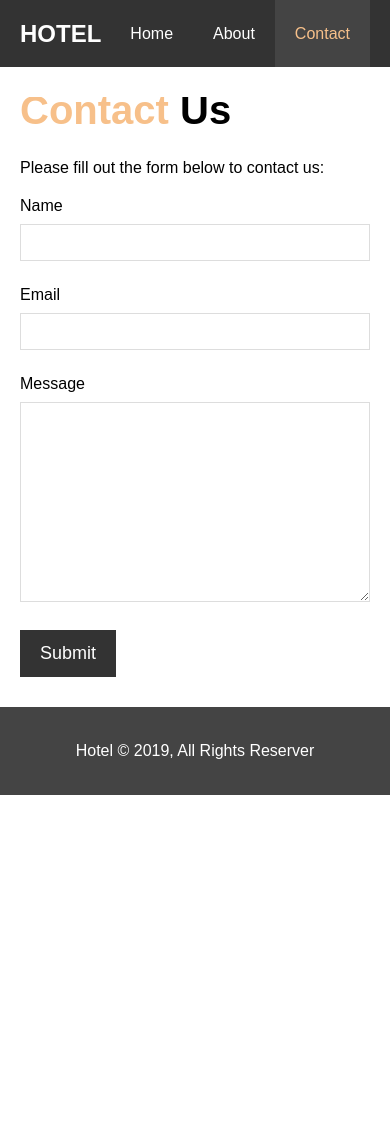
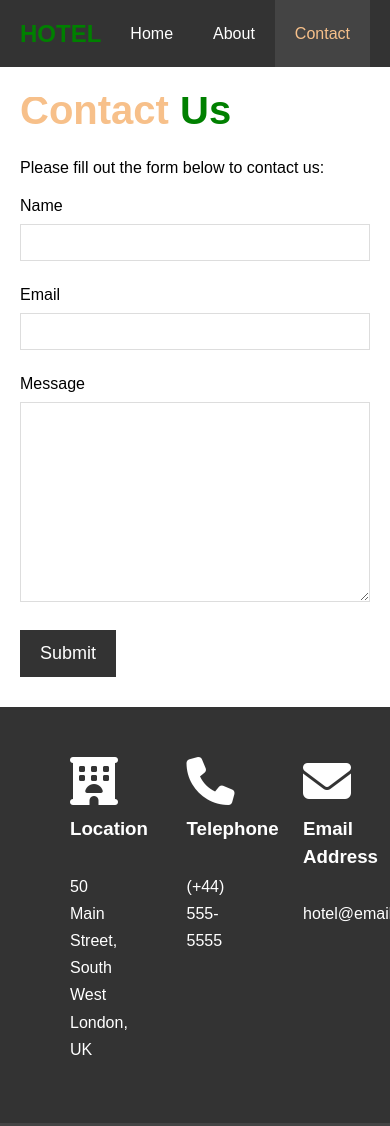
Before and after one commit to PaskoM/hotel_website, a plain HTML site: page contact.html in a window 390 px wide. Shown: the top 1126 px of the page. Before the commit the page ends 844 px from the top, so only its background shows below. Drawn offline with Linux system fonts and the light colour scheme.

```diff
--- a/contact.html
+++ b/contact.html
@@ -42,6 +42,25 @@
         </form>
       </div>
     </section>
+    <section id="contact-info" class="bg-dark">
+      <div class="container">
+        <div class="box">
+      <i class="fas fa-hotel fa-3x"></i>
+      <h3>Location</h3>
+      <p>50 Main Street, South West London, UK</p>
+    </div>
+    <div class="box">
+      <i class="fas fa-phone fa-3x"></i>
+            <h3>Telephone</h3>
+      <p>(+44) 555-5555</p>
+    </div>
+    <div class="box">
+      <i class="fas fa-envelope fa-3x"></i>
+            <h3>Email Address</h3>
+      <p>hotel@email.com</p>
+    </div>
+      </div>
+    </section>
   </header>
   <div class="clr"></div>
   <footer id="main-footer">
--- /dev/null
+++ b/css/mobile.css
@@ -0,0 +1,13 @@
+#navbar .logo {
+ float: none;
+ text-align: center;
+}
+
+#navbar ul, #navbar ul li {
+    float: none;
+}
+
+#navbar ul li a {
+    padding: 5px;
+    border-bottom: #444 dotted 1px;
+}
--- a/css/style.css
+++ b/css/style.css
@@ -99,7 +99,7 @@ p {
   color: #fff;
 }
 
-#navbar h1 {
+#navbar .logo {
   float: left;
   padding-top: 20px
 }
@@ -172,13 +172,16 @@ p {
   padding-bottom: 30px;
 }
 
-/* Features */
+
 .box {
   float: left;
   width: 33.3%;
   padding: 50px;
   text-align: center;
 }
+
+
+
 
 .box i {
   margin-bottom: 10px;
@@ -266,3 +269,14 @@ p {
   color: #fff;
   padding: 20px;
 }
+
+
+h1 {
+  text-align: left;
+  color: green;
+}
+
+#title {
+  text-align: center;
+  color: red;
+}
```
Also changed, not shown: index.html (+1 -0 lines).
